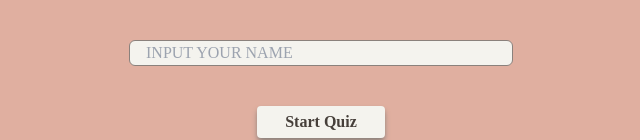
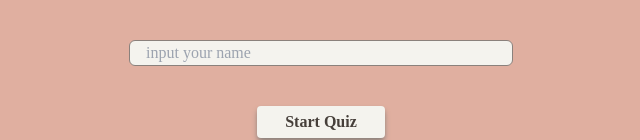
Before and after one commit to favourAyomikun/QuizApp, a React (Vite) app: page / in a window 1280 px wide. Shown: the part 436-576 px from the top of the page, without its empty margins (319-959 px from the left). Built offline with nearby package versions, Linux system fonts and the light colour scheme; a web font is replaced by a local one.

Commit message:
created a context component to render the value in another page

```diff
--- /dev/null
+++ b/src/context/InputValueContext.jsx
@@ -0,0 +1,17 @@
+import { createContext, useContext, useState } from "react";
+
+const InputValueContext = createContext();
+
+export const useInputValue = () => {
+  return useContext(InputValueContext);
+};
+
+export const InputValueProvider = ({ children }) => {
+  const [inputValue, setInputValue] = useState("");
+
+  return (
+    <InputValueContext.Provider value={{ inputValue, setInputValue }}>
+      {children}
+    </InputValueContext.Provider>
+  );
+};
--- a/src/pages/Home.jsx
+++ b/src/pages/Home.jsx
@@ -1,14 +1,21 @@
 import React, { useState } from "react";
 import { Link, useNavigate } from "react-router-dom";
+import { useInputValue } from "../context/InputValueContext";
 
 const QUIZ_IMAGE =
   "https://d3njjcbhbojbot.cloudfront.net/api/utilities/v1/imageproxy/https://coursera-course-photos.s3.amazonaws.com/88/ebc021015445b3be6555240ed48aa8/CTT_course-image_Coursera.png?auto=format%2Ccompress&dpr=1";
 
 const Home = () => {
-  const [inputValue, setInputValue] = useState("");
+  const { inputValue, setInputValue } = useInputValue();
   const [error, setError] = useState("");
 
   const navigate = useNavigate();
+
+  const handleInputChange = (e) => {
+    setInputValue(e.target.value);
+
+    console.log(e.target.value);
+  };
 
   const validateInput = () => {
     if (inputValue === "") {
@@ -28,11 +35,6 @@ const Home = () => {
     }
   };
 
-  const handleInputChange = (e) => {
-    setInputValue(e.target.value)
-    console.log(e.target.value);
-  }
-
   return (
     <main>
       <div className="pt-20 flex flex-col justify-center items-center">
@@ -45,10 +47,9 @@ const Home = () => {
         <input
           type="text"
           placeholder="input your name"
-          className="w-[30%] mt-10 outline-none border border-[#8A817C] bg-[#F4F3EE] rounded-md px-4 uppercase"
+          className="w-[30%] mt-10 outline-none border border-[#8A817C] bg-[#F4F3EE] rounded-md px-4"
           value={inputValue}
           onChange={handleInputChange}
-          inputval= {inputValue}
         />
         <small className="text-[15px] font-extrabold">{error && error}</small>
         <Link
--- a/src/pages/QuizPage.jsx
+++ b/src/pages/QuizPage.jsx
@@ -1,13 +1,15 @@
-import React from 'react'
+import React from "react";
+import { useInputValue } from "../context/InputValueContext";
 
-const QuizPage = (props) => {
-  const test = props.inputval
-  console.log(test);
+const QuizPage = () => {
+  const { inputValue } = useInputValue();
+  console.log(inputValue);
   return (
-    <section className=''>
-      {/* <h1>Welcome {test}</h1> */}
+    <section className="">
+      <h2>Quizpage</h2>
+     <div className="uppercase"> Welcome {inputValue}</div>
     </section>
-  )
-}
+  );
+};
 
 export default QuizPage;
```
Also changed, not shown: src/App.jsx (+6 -4 lines), src/routes/Routes.jsx (+15 -15 lines).
